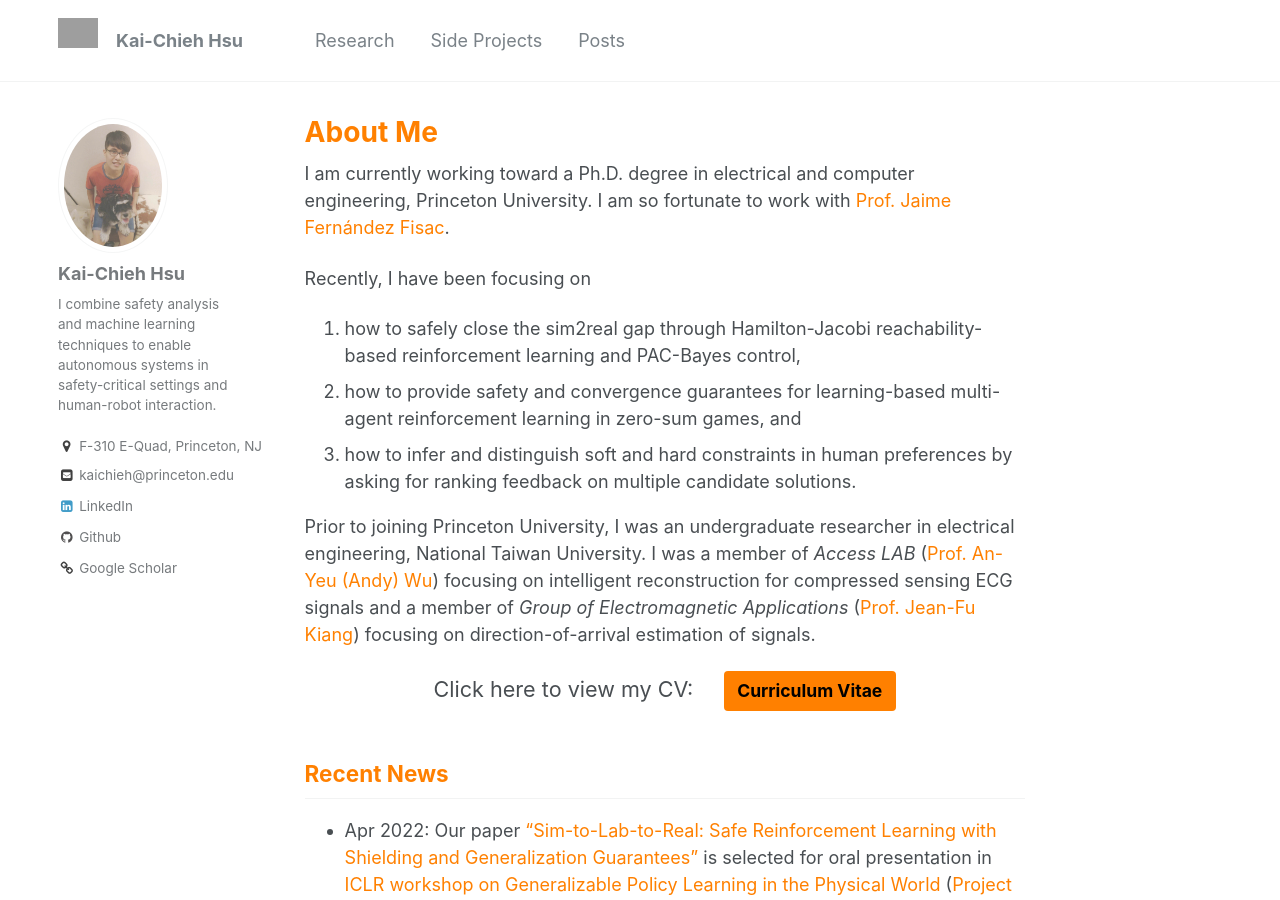
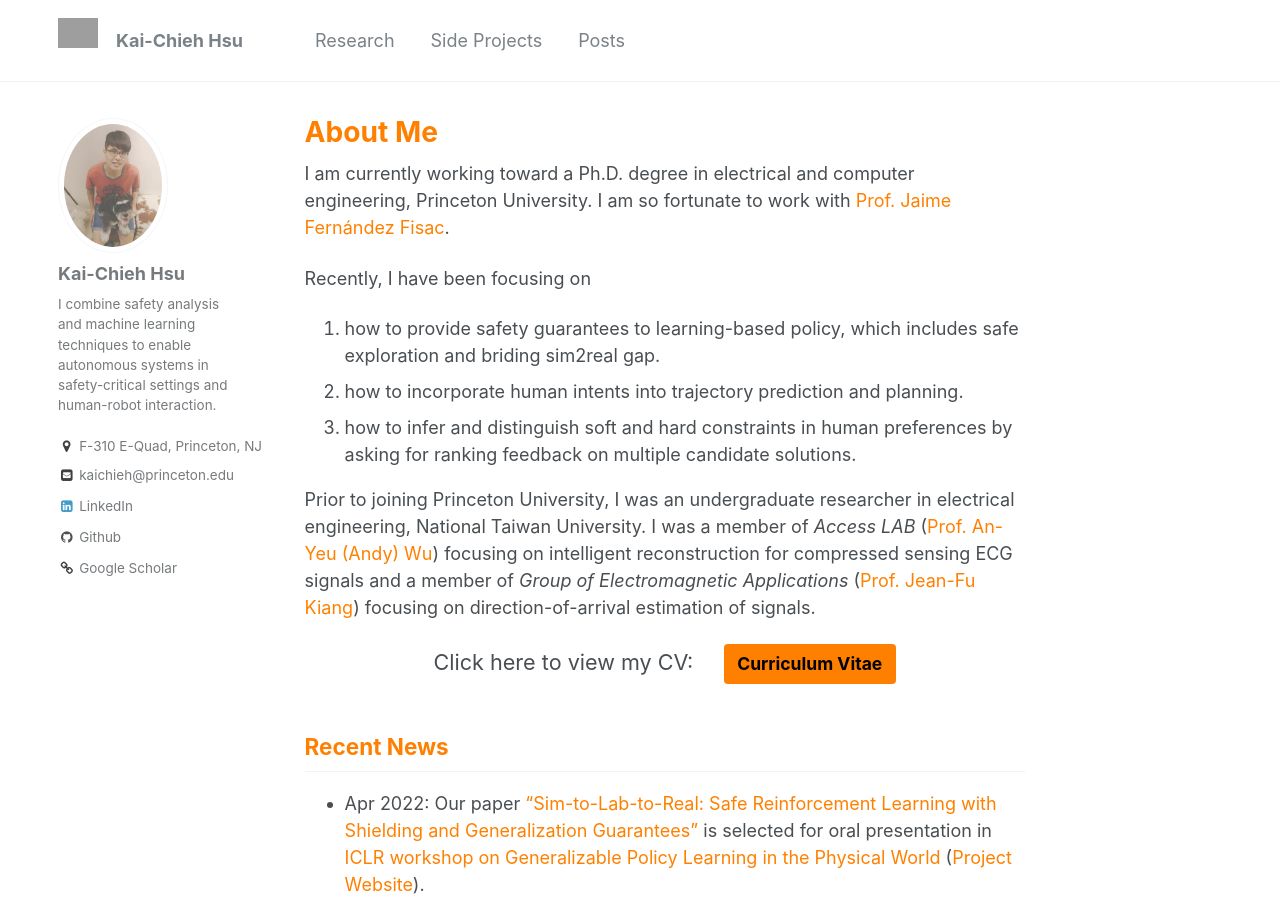
Before and after one commit to kaichiehhsu/kaichiehhsu.github.io, a Jekyll site: the page built from _pages/about.md, in a window 1280 px wide and 900 px high. Built offline with Jekyll 4.4.1, drawn with Linux system fonts in a browser that asks for light colours.

Commit message:
update interests

```diff
--- a/_pages/about.md
+++ b/_pages/about.md
@@ -7,13 +7,10 @@ author_profile: true
 I am currently working toward a Ph.D. degree in electrical and computer engineering, Princeton University.
 I am so fortunate to work with <a href="https://ece.princeton.edu/people/jaime-fernandez-fisac" style="color: rgb(255, 128, 0)"><span>Prof. Jaime Fernández Fisac</span></a>.
 
-<!-- My research interests lie in machine learning, human-robot interaction, and multi-agent planning.
-In particular, I apply different algorithms on safety-critical robotic systems with a focus on
-1. how to guarantee systems can reach certain goal conditions while staying clear of unacceptable failure modes, which is known as reach-avoid control problems,
-2. how to provide safety and convergence guarantees for learning-based multi-agent reinforcement learning in zero-sum games, and  -->
+<!-- how to provide safety and convergence guarantees for learning-based multi-agent reinforcement learning in zero-sum games, and -->
 Recently, I have been focusing on
-1. how to safely close the sim2real gap through Hamilton-Jacobi reachability-based reinforcement learning and PAC-Bayes control,
-2. how to provide safety and convergence guarantees for learning-based multi-agent reinforcement learning in zero-sum games, and
+1. how to provide safety guarantees to learning-based policy, which includes safe exploration and briding sim2real gap.
+2. how to incorporate human intents into trajectory prediction and planning.
 3. how to infer and distinguish soft and hard constraints in human preferences by asking for ranking feedback on multiple candidate solutions.
 
 Prior to joining Princeton University, I was an undergraduate researcher in electrical engineering, National Taiwan University.
```
